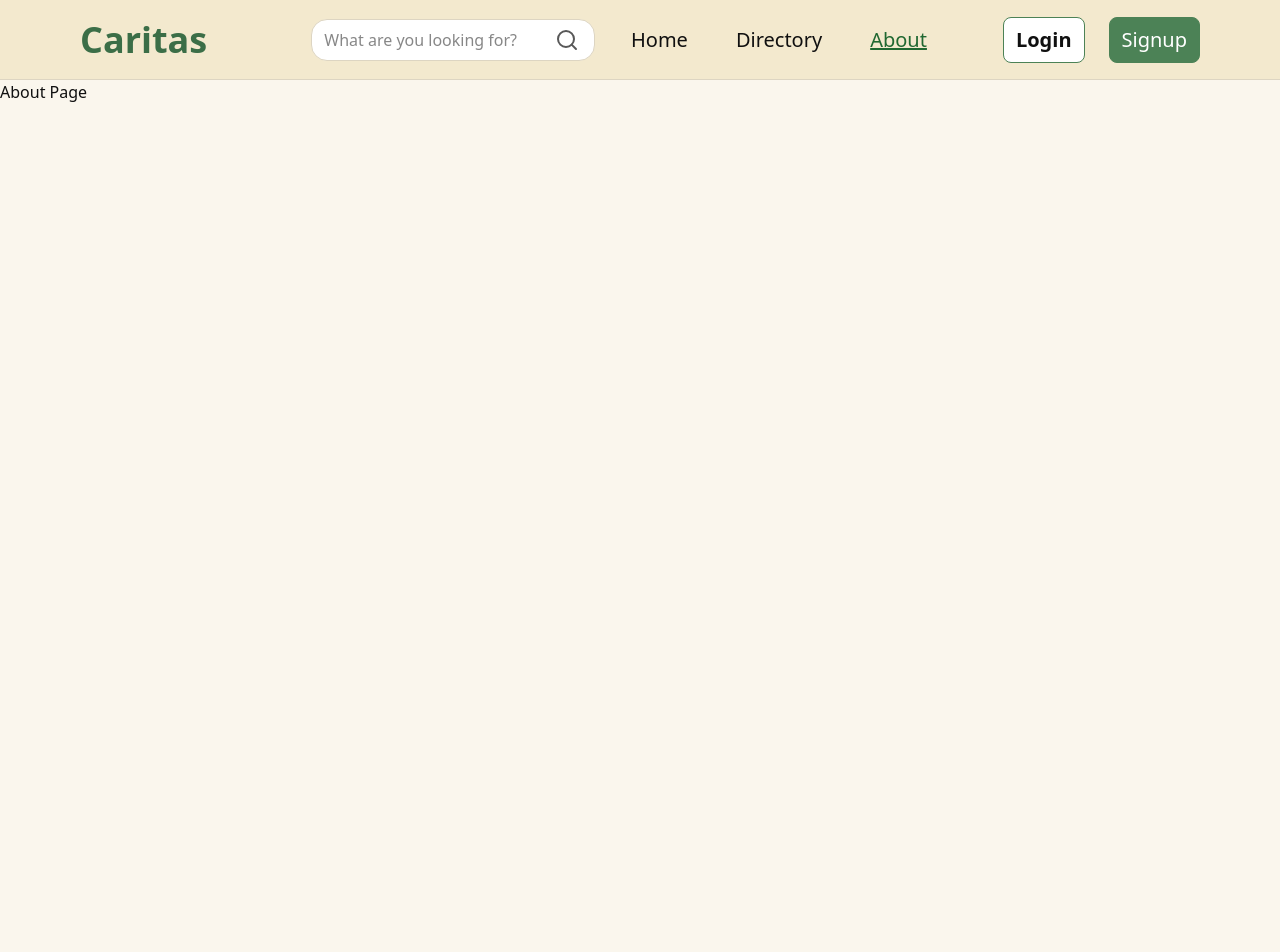
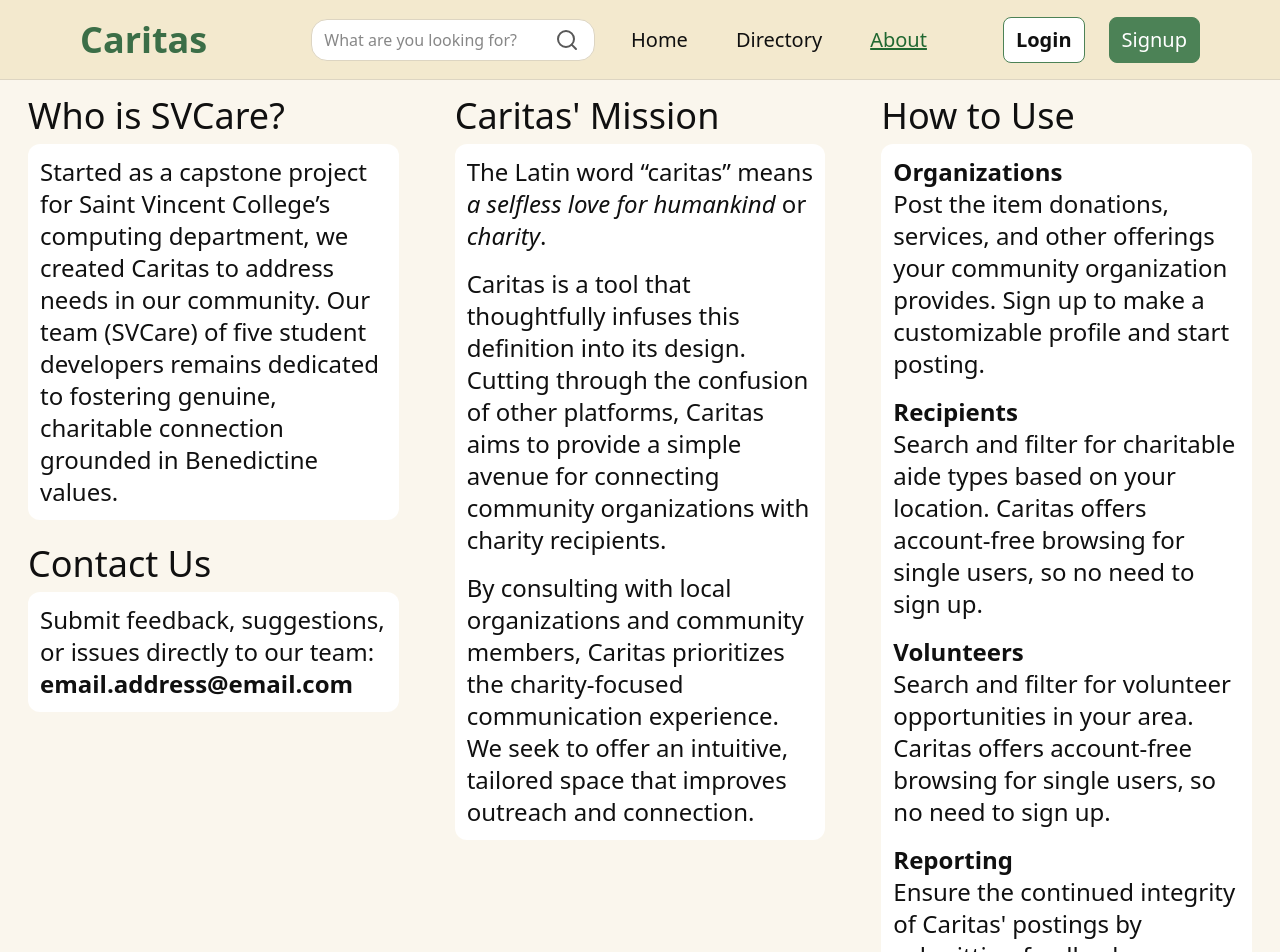
Before and after one commit to Yummypieisyummy/Caritas, a React (Vite) app in the folder frontend/: page /about in a window 1280 px wide. Shown: the top 952 px of the page. Before the commit the page ends 800 px from the top, so only its background shows below. Built offline with nearby package versions, Linux system fonts and the light colour scheme.

Commit message:
Added About Page - definitely still more information that could be added but basic info is in

```diff
--- a/frontend/src/pages/AboutPage.tsx
+++ b/frontend/src/pages/AboutPage.tsx
@@ -1,7 +1,93 @@
 // Import About components and files here
 
 const AboutPage = () => {
-  return <div>About Page</div>;
+  return (
+    <main className="flex min-h-[calc(100vh-5rem)]">
+      <div className="grid grid-cols-3">
+        {/* First column */}
+          <section className=" col-span-1 flex flex-col flex-1 px-7 py-4">
+            {/*Who is SVCare Box*/}
+            <header className="mb-2 ">
+              <h1 className="font-medium text-4xl">Who is SVCare?</h1>
+            </header>
+            <article className="bg-white w-full rounded-xl p-3 flex flex-col mb-6">
+              <p className="text-2xl">
+                Started as a capstone project for Saint Vincent College’s computing department, we created Caritas to address needs in our community. Our team (SVCare) of five student developers remains dedicated to fostering genuine, charitable connection grounded in Benedictine values.
+              </p>
+            </article>
+
+            {/*Contact Us Box*/}
+            <header className="mb-2 ">
+              <h1 className="font-medium text-4xl">Contact Us</h1>
+            </header>
+          <article className="bg-white w-full rounded-xl p-3 flex flex-col mb-6">
+              <p className="text-2xl">
+                Submit feedback, suggestions, or issues directly to our team:
+              </p>
+              <span className="font-bold text-2xl">email.address@email.com</span>
+            </article>
+        </section>
+
+        {/* Second column */}
+        <section className="col-start-2 flex flex-col flex-1 px-7 py-4">
+          {/*Caritas' Mission*/}
+          <header className="mb-2 ">
+            <h1 className="font-medium text-4xl">Caritas' Mission</h1>
+          </header>
+          <article className="bg-white w-full rounded-xl p-3 flex flex-col mb-6">
+            <p className="text-2xl mb-4">
+              The Latin word “caritas” means <span className="italic"> a selfless love for humankind </span> or <span className="italic"> charity</span>.
+            </p>
+            <p className="text-2xl mb-4">
+              Caritas is a tool that thoughtfully infuses this definition into its design. Cutting through the confusion of other platforms, Caritas aims to provide a simple avenue for connecting community organizations with charity recipients.
+            </p>
+            <p className="text-2xl">
+              By consulting with local organizations and community members, Caritas prioritizes the charity-focused communication experience. We seek to offer an intuitive, tailored space that improves outreach and connection.
+            </p>
+          </article>
+        </section>
+
+        {/* Third column */}
+        <section className="col-start-3 flex flex-col flex-1 px-7 py-4">
+          {/*How to Use*/}
+          <header className="mb-2 ">
+            <h1 className="font-medium text-4xl">How to Use</h1>
+          </header>
+          <article className="bg-white w-full rounded-xl p-3 flex flex-col mb-6">
+            <p className="text-2xl font-bold">
+              Organizations
+            </p>
+            <p className="text-2xl mb-4">
+              Post the item donations, services, and other offerings your community organization provides. Sign up to make a customizable profile and start posting.
+            </p>
+            <p className="text-2xl font-bold">
+              Recipients
+            </p>
+            <p className="text-2xl mb-4">
+              Search and filter for charitable aide types based on your location. Caritas offers account-free browsing for single users, so no need to sign up.
+            </p>
+            <p className="text-2xl font-bold">
+              Volunteers
+            </p>
+            <p className="text-2xl mb-4">
+              Search and filter for volunteer opportunities in your area. Caritas offers account-free browsing for single users, so no need to sign up.
+            </p>
+            <p className="text-2xl font-bold">
+              Reporting
+            </p>
+            <p className="text-2xl mb-4">
+              Ensure the continued integrity of Caritas' postings by submitting feedback.
+            </p>
+            <p className="text-2xl">
+              NOTE: Caritas does not handle any monetary transactions or fundraising in-platform.
+            </p>
+          </article>
+        </section>
+
+      </div>
+    </main>
+
+  )
 };
 
 export default AboutPage;
```
